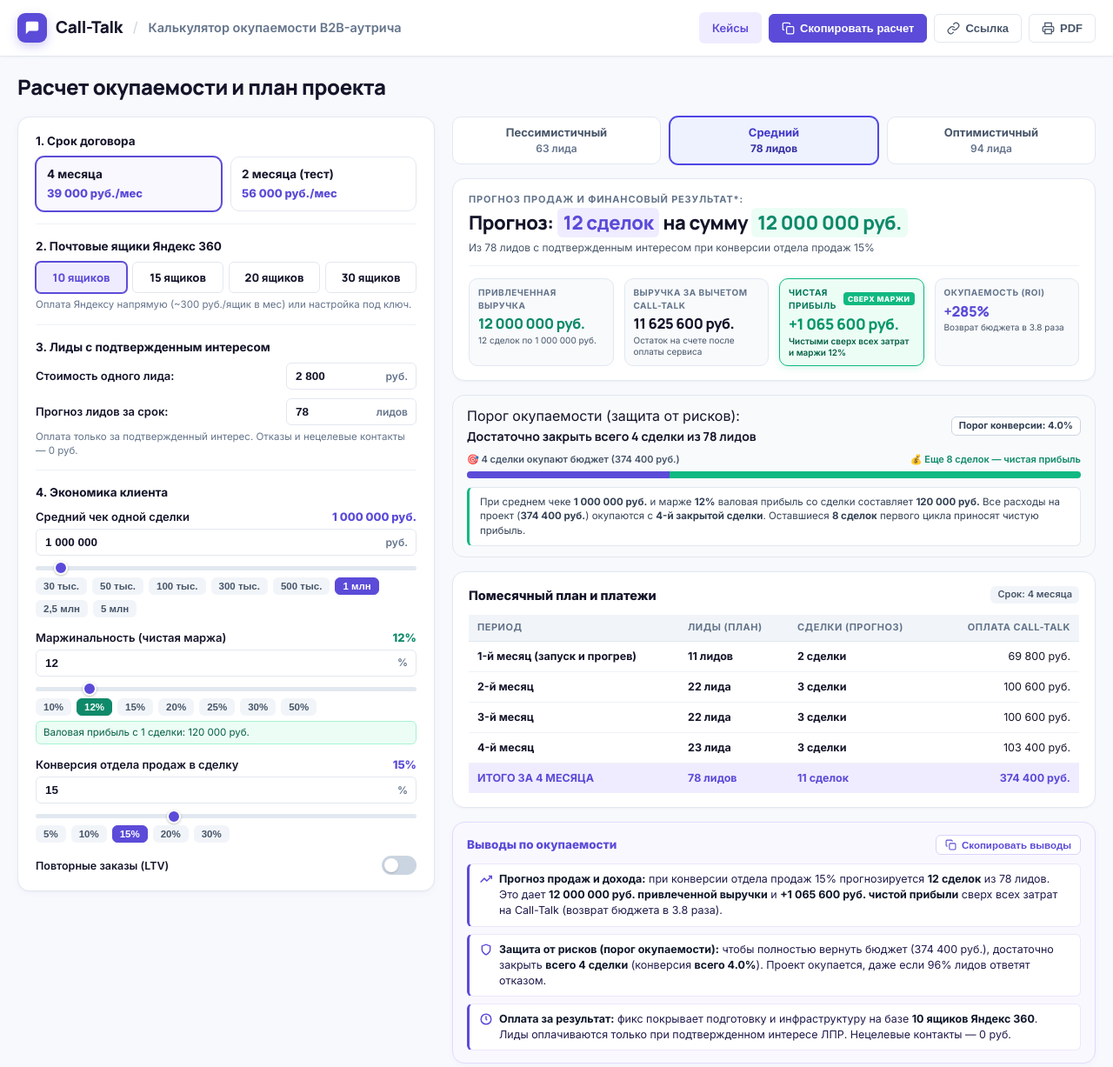
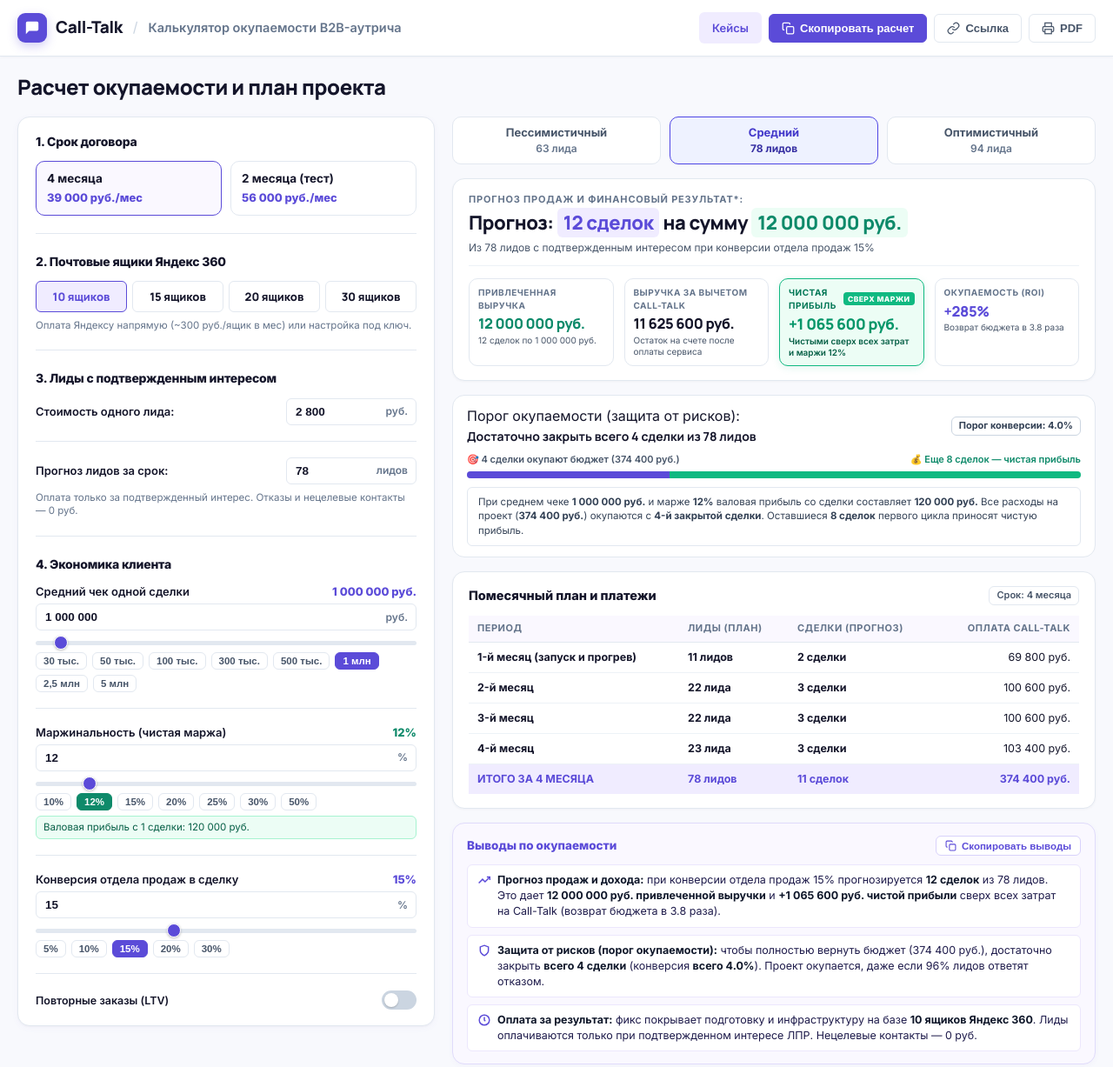
Before and after one commit to Ouliania/CALL-TALK-calculator, a website: page index.html in a window 1280 px wide. Shown: the top 1227 px of the page at 87% size. Drawn offline with Linux system fonts and the light colour scheme.

Commit message:
feat: enforce strict 1px borders, clean white cards, and crisp field dividers

```diff
--- a/index.html
+++ b/index.html
@@ -122,8 +122,10 @@
             </div>
           </div>
 
+          <div class="field-divider"></div>
+
           <!-- Прогноз переданных лидов (считается от ящиков 10/15/20/30, но меняется вручную) -->
-          <div class="input-clean-row" style="margin-top: 10px;">
+          <div class="input-clean-row">
             <label for="leadsCountInput" class="clean-field-label">Прогноз лидов за срок:</label>
             <div class="currency-input-wrapper">
               <input type="number" id="leadsCountInput" class="number-input" value="78" min="1" max="2000">
@@ -140,7 +142,7 @@
           </div>
 
           <!-- Средний чек -->
-          <div class="input-with-slider" style="margin-bottom: 14px;">
+          <div class="input-with-slider">
             <div class="field-header">
               <span>Средний чек одной сделки</span>
               <span id="dealCheckDisplay" class="field-val-badge">1 000 000 руб.</span>
@@ -164,8 +166,10 @@
             </div>
           </div>
 
+          <div class="field-divider"></div>
+
           <!-- Маржа % -->
-          <div class="input-with-slider" style="margin-bottom: 14px;">
+          <div class="input-with-slider">
             <div class="field-header">
               <span>Маржинальность (чистая маржа)</span>
               <span id="marginDisplay" class="field-val-badge teal">12%</span>
@@ -191,8 +195,10 @@
             </div>
           </div>
 
+          <div class="field-divider"></div>
+
           <!-- Конверсия % -->
-          <div class="input-with-slider" style="margin-bottom: 14px;">
+          <div class="input-with-slider">
             <div class="field-header">
               <span>Конверсия отдела продаж в сделку</span>
               <span id="conversionDisplay" class="field-val-badge">15%</span>
@@ -212,6 +218,8 @@
               <button class="pill-btn pill-conv" data-conv="30">30%</button>
             </div>
           </div>
+
+          <div class="field-divider"></div>
 
           <!-- LTV Repeat Deals -->
           <div class="toggle-row">
--- a/public/styles.css
+++ b/public/styles.css
@@ -268,9 +268,9 @@
 }
 
 .panel-section {
-  margin-bottom: 16px;
-  padding-bottom: 14px;
-  border-bottom: 1px solid var(--border-light);
+  margin-bottom: 22px;
+  padding-bottom: 20px;
+  border-bottom: 1px solid var(--border);
 }
 
 .panel-section:last-child {
@@ -279,20 +279,28 @@
   border-bottom: none;
 }
 
+.field-divider {
+  height: 1px;
+  background-color: var(--border);
+  margin: 18px 0;
+  width: 100%;
+}
+
 .section-label {
   display: flex;
   justify-content: space-between;
   align-items: center;
-  font-size: 13.5px;
-  font-weight: 700;
+  font-size: 14px;
+  font-weight: 800;
   color: var(--text-main);
-  margin-bottom: 8px;
+  margin-bottom: 12px;
+  letter-spacing: -0.2px;
 }
 
 .section-hint {
   font-size: 11.5px;
   color: var(--text-muted);
-  margin-top: 6px;
+  margin-top: 8px;
   line-height: 1.35;
 }
 
@@ -304,7 +312,7 @@
 }
 
 .option-card {
-  border: 1.5px solid var(--border);
+  border: 1px solid var(--border);
   border-radius: var(--radius-md);
   padding: 10px 12px;
   background: #FFFFFF;
@@ -317,13 +325,13 @@
 
 .option-card:hover {
   border-color: var(--border-dark);
-  background: var(--bg-hover);
+  background: #FAF8FF;
 }
 
 .option-card.active {
   border-color: var(--primary);
   background: var(--primary-subtle);
-  box-shadow: 0 0 0 1px var(--primary);
+  box-shadow: none;
 }
 
 .option-card-title {
@@ -347,7 +355,7 @@
 
 .mailbox-btn {
   background: #FFFFFF;
-  border: 1.5px solid var(--border);
+  border: 1px solid var(--border);
   border-radius: var(--radius-sm);
   padding: 8px 4px;
   display: flex;
@@ -360,13 +368,13 @@
 
 .mailbox-btn:hover {
   border-color: var(--border-dark);
-  background: var(--bg-hover);
+  background: #FAF8FF;
 }
 
 .mailbox-btn.active {
   border-color: var(--primary);
   background: var(--primary-light);
-  box-shadow: 0 0 0 1px var(--primary);
+  box-shadow: none;
 }
 
 .mailbox-num {
@@ -404,7 +412,7 @@
 .number-input {
   width: 100%;
   padding: 7px 42px 7px 10px;
-  border: 1.5px solid var(--border);
+  border: 1px solid var(--border);
   border-radius: var(--radius-sm);
   font-size: 13.5px;
   font-weight: 700;
@@ -416,7 +424,7 @@
 
 .number-input:focus {
   border-color: var(--primary);
-  box-shadow: 0 0 0 2px var(--primary-glow);
+  box-shadow: 0 0 0 1px var(--primary);
 }
 
 .input-suffix {
@@ -480,7 +488,7 @@
   border-radius: 50%;
   background: var(--primary);
   cursor: pointer;
-  border: 2px solid #FFFFFF;
+  border: 1px solid #FFFFFF;
   box-shadow: 0 1px 3px rgba(0, 0, 0, 0.25);
   transition: transform 0.1s;
 }
@@ -497,8 +505,8 @@
 }
 
 .pill-btn {
-  background: var(--bg-muted);
-  border: 1px solid transparent;
+  background: #FFFFFF;
+  border: 1px solid var(--border);
   color: var(--text-secondary);
   font-size: 11.5px;
   font-weight: 600;
@@ -509,8 +517,9 @@
 }
 
 .pill-btn:hover {
-  background: var(--border);
-  color: var(--text-main);
+  background: #FAF8FF;
+  border-color: var(--primary);
+  color: var(--primary);
 }
 
 .pill-btn.active {
@@ -651,7 +660,7 @@
   justify-content: center;
   padding: 10px 14px;
   background: #FFFFFF;
-  border: 1.5px solid var(--border);
+  border: 1px solid var(--border);
   border-radius: var(--radius-md);
   cursor: pointer;
   transition: all 0.15s ease;
@@ -662,7 +671,7 @@
 
 .scenario-btn:hover {
   border-color: var(--border-hover);
-  background: #F8FAFC;
+  background: #FAF8FF;
 }
 
 .scenario-btn-title {
@@ -683,7 +692,7 @@
 .scenario-btn[data-scenario="pessimistic"].active {
   background: #F8FAFC;
   border-color: #64748B;
-  box-shadow: 0 0 0 1px #64748B, var(--shadow-sm);
+  box-shadow: var(--shadow-sm);
 }
 
 .scenario-btn[data-scenario="pessimistic"].active .scenario-btn-title {
@@ -698,7 +707,7 @@
 .scenario-btn[data-scenario="medium"].active {
   background: #EEF2FF;
   border-color: #4F46E5;
-  box-shadow: 0 0 0 1px #4F46E5, var(--shadow-sm);
+  box-shadow: var(--shadow-sm);
 }
 
 .scenario-btn[data-scenario="medium"].active .scenario-btn-title {
@@ -713,7 +722,7 @@
 .scenario-btn[data-scenario="optimistic"].active {
   background: #ECFDF5;
   border-color: #10B981;
-  box-shadow: 0 0 0 1px #10B981, var(--shadow-sm);
+  box-shadow: var(--shadow-sm);
 }
 
 .scenario-btn[data-scenario="optimistic"].active .scenario-btn-title {
@@ -728,7 +737,7 @@
 /* 1. Monthly Table (СУНУТО ВЫШЕ!) */
 .table-card {
   background: #FFFFFF;
-  border: 1.5px solid var(--border);
+  border: 1px solid var(--border);
   border-radius: var(--radius-lg);
   padding: 16px 18px;
   box-shadow: var(--shadow-sm);
@@ -749,7 +758,8 @@
 
 .table-badge {
   font-size: 11px;
-  background: var(--bg-muted);
+  background: #FFFFFF;
+  border: 1px solid var(--border);
   color: var(--text-secondary);
   padding: 2px 8px;
   border-radius: var(--radius-sm);
@@ -770,8 +780,8 @@
   text-transform: uppercase;
   letter-spacing: 0.5px;
   color: var(--text-muted);
-  border-bottom: 1.5px solid var(--border);
-  background: var(--bg-muted);
+  border-bottom: 1px solid var(--border);
+  background: #FAF8FF;
 }
 
 .funnel-table th:last-child,
@@ -792,14 +802,14 @@
 .funnel-table .total-row td {
   font-weight: 800;
   background: var(--primary-light);
-  border-top: 1.5px solid var(--primary-border);
+  border-top: 1px solid var(--primary-border);
   color: var(--primary);
 }
 
 /* 1. Project Forecast Card (HERO AT TOP) */
 .forecast-card {
   background: #FFFFFF;
-  border: 1.5px solid var(--border);
+  border: 1px solid var(--border);
   border-radius: var(--radius-lg);
   padding: 16px 18px;
   box-shadow: var(--shadow-sm);
@@ -872,8 +882,8 @@
 
 /* 3. Break-even Card (COMPACT, LOWER) */
 .breakeven-card.compact {
-  background: #F8FAFC;
-  border: 1px solid #E2E8F0;
+  background: #FFFFFF;
+  border: 1px solid var(--border);
   border-radius: var(--radius-lg);
   padding: 12px 16px;
   box-shadow: none;
@@ -955,8 +965,7 @@
   background: #FFFFFF;
   padding: 8px 12px;
   border-radius: var(--radius-sm);
-  border: 1px solid #E2E8F0;
-  border-left: 3px solid #10B981;
+  border: 1px solid var(--border);
 }
 
 .fin-stat-col {
@@ -964,16 +973,16 @@
   flex-direction: column;
   justify-content: flex-start;
   padding: 8px 10px;
-  background: #F8FAFC;
-  border: 1px solid #E2E8F0;
+  background: #FFFFFF;
+  border: 1px solid var(--border);
   border-radius: var(--radius-md);
   transition: all 0.2s ease;
 }
 
 .fin-stat-col.highlight-net-profit {
   background: #ECFDF5;
-  border: 1.5px solid #10B981;
-  box-shadow: 0 2px 10px rgba(16, 185, 129, 0.15);
+  border: 1px solid #10B981;
+  box-shadow: 0 2px 10px rgba(16, 185, 129, 0.12);
 }
 
 .fin-stat-label-row {
@@ -1046,7 +1055,7 @@
 /* 4. Conclusions Card */
 .conclusions-card {
   background: #FAF8FF;
-  border: 1.5px solid #E0DBFB;
+  border: 1px solid #E0DBFB;
   border-radius: var(--radius-lg);
   padding: 14px 16px;
   box-shadow: 0 2px 6px rgba(91, 75, 216, 0.04);
@@ -1082,7 +1091,6 @@
   padding: 8px 12px;
   border-radius: var(--radius-sm);
   border: 1px solid #ECE7FD;
-  border-left: 3px solid var(--primary);
 }
 
 .conclusion-item strong {
@@ -1104,8 +1112,8 @@
   gap: 8px;
   margin-top: 14px;
   padding: 12px 14px;
-  background: #F8FAFC;
-  border: 1px solid #E2E8F0;
+  background: #FFFFFF;
+  border: 1px solid var(--border);
   border-radius: var(--radius-md);
 }
 
@@ -1200,17 +1208,15 @@
   display: flex;
   flex-direction: column;
   padding: 14px 16px;
-  background: #F8FAFC;
+  background: #FFFFFF;
   border: 1px solid var(--border);
-  border-left: 3px solid #E0DBFD;
   border-radius: var(--radius-md);
   transition: all 0.2s ease;
 }
 
 .niche-card:hover {
-  background: #FFFFFF;
+  background: #FAF8FF;
   border-color: var(--primary);
-  border-left-color: var(--primary);
   box-shadow: 0 4px 14px rgba(91, 75, 216, 0.08);
   transform: translateY(-2px);
 }
@@ -1337,11 +1343,11 @@
 .footer-badge {
   font-size: 11px;
   font-weight: 600;
-  background: #F1F5F9;
+  background: #FFFFFF;
   color: var(--dark-700);
-  padding: 4px 9px;
+  padding: 4px 10px;
   border-radius: 6px;
-  border: 1px solid #E2E8F0;
+  border: 1px solid var(--border);
 }
 
 .footer-nav-col {
--- a/styles.css
+++ b/styles.css
@@ -268,9 +268,9 @@
 }
 
 .panel-section {
-  margin-bottom: 16px;
-  padding-bottom: 14px;
-  border-bottom: 1px solid var(--border-light);
+  margin-bottom: 22px;
+  padding-bottom: 20px;
+  border-bottom: 1px solid var(--border);
 }
 
 .panel-section:last-child {
@@ -279,20 +279,28 @@
   border-bottom: none;
 }
 
+.field-divider {
+  height: 1px;
+  background-color: var(--border);
+  margin: 18px 0;
+  width: 100%;
+}
+
 .section-label {
   display: flex;
   justify-content: space-between;
   align-items: center;
-  font-size: 13.5px;
-  font-weight: 700;
+  font-size: 14px;
+  font-weight: 800;
   color: var(--text-main);
-  margin-bottom: 8px;
+  margin-bottom: 12px;
+  letter-spacing: -0.2px;
 }
 
 .section-hint {
   font-size: 11.5px;
   color: var(--text-muted);
-  margin-top: 6px;
+  margin-top: 8px;
   line-height: 1.35;
 }
 
@@ -304,7 +312,7 @@
 }
 
 .option-card {
-  border: 1.5px solid var(--border);
+  border: 1px solid var(--border);
   border-radius: var(--radius-md);
   padding: 10px 12px;
   background: #FFFFFF;
@@ -317,13 +325,13 @@
 
 .option-card:hover {
   border-color: var(--border-dark);
-  background: var(--bg-hover);
+  background: #FAF8FF;
 }
 
 .option-card.active {
   border-color: var(--primary);
   background: var(--primary-subtle);
-  box-shadow: 0 0 0 1px var(--primary);
+  box-shadow: none;
 }
 
 .option-card-title {
@@ -347,7 +355,7 @@
 
 .mailbox-btn {
   background: #FFFFFF;
-  border: 1.5px solid var(--border);
+  border: 1px solid var(--border);
   border-radius: var(--radius-sm);
   padding: 8px 4px;
   display: flex;
@@ -360,13 +368,13 @@
 
 .mailbox-btn:hover {
   border-color: var(--border-dark);
-  background: var(--bg-hover);
+  background: #FAF8FF;
 }
 
 .mailbox-btn.active {
   border-color: var(--primary);
   background: var(--primary-light);
-  box-shadow: 0 0 0 1px var(--primary);
+  box-shadow: none;
 }
 
 .mailbox-num {
@@ -404,7 +412,7 @@
 .number-input {
   width: 100%;
   padding: 7px 42px 7px 10px;
-  border: 1.5px solid var(--border);
+  border: 1px solid var(--border);
   border-radius: var(--radius-sm);
   font-size: 13.5px;
   font-weight: 700;
@@ -416,7 +424,7 @@
 
 .number-input:focus {
   border-color: var(--primary);
-  box-shadow: 0 0 0 2px var(--primary-glow);
+  box-shadow: 0 0 0 1px var(--primary);
 }
 
 .input-suffix {
@@ -480,7 +488,7 @@
   border-radius: 50%;
   background: var(--primary);
   cursor: pointer;
-  border: 2px solid #FFFFFF;
+  border: 1px solid #FFFFFF;
   box-shadow: 0 1px 3px rgba(0, 0, 0, 0.25);
   transition: transform 0.1s;
 }
@@ -497,8 +505,8 @@
 }
 
 .pill-btn {
-  background: var(--bg-muted);
-  border: 1px solid transparent;
+  background: #FFFFFF;
+  border: 1px solid var(--border);
   color: var(--text-secondary);
   font-size: 11.5px;
   font-weight: 600;
@@ -509,8 +517,9 @@
 }
 
 .pill-btn:hover {
-  background: var(--border);
-  color: var(--text-main);
+  background: #FAF8FF;
+  border-color: var(--primary);
+  color: var(--primary);
 }
 
 .pill-btn.active {
@@ -651,7 +660,7 @@
   justify-content: center;
   padding: 10px 14px;
   background: #FFFFFF;
-  border: 1.5px solid var(--border);
+  border: 1px solid var(--border);
   border-radius: var(--radius-md);
   cursor: pointer;
   transition: all 0.15s ease;
@@ -662,7 +671,7 @@
 
 .scenario-btn:hover {
   border-color: var(--border-hover);
-  background: #F8FAFC;
+  background: #FAF8FF;
 }
 
 .scenario-btn-title {
@@ -683,7 +692,7 @@
 .scenario-btn[data-scenario="pessimistic"].active {
   background: #F8FAFC;
   border-color: #64748B;
-  box-shadow: 0 0 0 1px #64748B, var(--shadow-sm);
+  box-shadow: var(--shadow-sm);
 }
 
 .scenario-btn[data-scenario="pessimistic"].active .scenario-btn-title {
@@ -698,7 +707,7 @@
 .scenario-btn[data-scenario="medium"].active {
   background: #EEF2FF;
   border-color: #4F46E5;
-  box-shadow: 0 0 0 1px #4F46E5, var(--shadow-sm);
+  box-shadow: var(--shadow-sm);
 }
 
 .scenario-btn[data-scenario="medium"].active .scenario-btn-title {
@@ -713,7 +722,7 @@
 .scenario-btn[data-scenario="optimistic"].active {
   background: #ECFDF5;
   border-color: #10B981;
-  box-shadow: 0 0 0 1px #10B981, var(--shadow-sm);
+  box-shadow: var(--shadow-sm);
 }
 
 .scenario-btn[data-scenario="optimistic"].active .scenario-btn-title {
@@ -728,7 +737,7 @@
 /* 1. Monthly Table (СУНУТО ВЫШЕ!) */
 .table-card {
   background: #FFFFFF;
-  border: 1.5px solid var(--border);
+  border: 1px solid var(--border);
   border-radius: var(--radius-lg);
   padding: 16px 18px;
   box-shadow: var(--shadow-sm);
@@ -749,7 +758,8 @@
 
 .table-badge {
   font-size: 11px;
-  background: var(--bg-muted);
+  background: #FFFFFF;
+  border: 1px solid var(--border);
   color: var(--text-secondary);
   padding: 2px 8px;
   border-radius: var(--radius-sm);
@@ -770,8 +780,8 @@
   text-transform: uppercase;
   letter-spacing: 0.5px;
   color: var(--text-muted);
-  border-bottom: 1.5px solid var(--border);
-  background: var(--bg-muted);
+  border-bottom: 1px solid var(--border);
+  background: #FAF8FF;
 }
 
 .funnel-table th:last-child,
@@ -792,14 +802,14 @@
 .funnel-table .total-row td {
   font-weight: 800;
   background: var(--primary-light);
-  border-top: 1.5px solid var(--primary-border);
+  border-top: 1px solid var(--primary-border);
   color: var(--primary);
 }
 
 /* 1. Project Forecast Card (HERO AT TOP) */
 .forecast-card {
   background: #FFFFFF;
-  border: 1.5px solid var(--border);
+  border: 1px solid var(--border);
   border-radius: var(--radius-lg);
   padding: 16px 18px;
   box-shadow: var(--shadow-sm);
@@ -872,8 +882,8 @@
 
 /* 3. Break-even Card (COMPACT, LOWER) */
 .breakeven-card.compact {
-  background: #F8FAFC;
-  border: 1px solid #E2E8F0;
+  background: #FFFFFF;
+  border: 1px solid var(--border);
   border-radius: var(--radius-lg);
   padding: 12px 16px;
   box-shadow: none;
@@ -955,8 +965,7 @@
   background: #FFFFFF;
   padding: 8px 12px;
   border-radius: var(--radius-sm);
-  border: 1px solid #E2E8F0;
-  border-left: 3px solid #10B981;
+  border: 1px solid var(--border);
 }
 
 .fin-stat-col {
@@ -964,16 +973,16 @@
   flex-direction: column;
   justify-content: flex-start;
   padding: 8px 10px;
-  background: #F8FAFC;
-  border: 1px solid #E2E8F0;
+  background: #FFFFFF;
+  border: 1px solid var(--border);
   border-radius: var(--radius-md);
   transition: all 0.2s ease;
 }
 
 .fin-stat-col.highlight-net-profit {
   background: #ECFDF5;
-  border: 1.5px solid #10B981;
-  box-shadow: 0 2px 10px rgba(16, 185, 129, 0.15);
+  border: 1px solid #10B981;
+  box-shadow: 0 2px 10px rgba(16, 185, 129, 0.12);
 }
 
 .fin-stat-label-row {
@@ -1046,7 +1055,7 @@
 /* 4. Conclusions Card */
 .conclusions-card {
   background: #FAF8FF;
-  border: 1.5px solid #E0DBFB;
+  border: 1px solid #E0DBFB;
   border-radius: var(--radius-lg);
   padding: 14px 16px;
   box-shadow: 0 2px 6px rgba(91, 75, 216, 0.04);
@@ -1082,7 +1091,6 @@
   padding: 8px 12px;
   border-radius: var(--radius-sm);
   border: 1px solid #ECE7FD;
-  border-left: 3px solid var(--primary);
 }
 
 .conclusion-item strong {
@@ -1104,8 +1112,8 @@
   gap: 8px;
   margin-top: 14px;
   padding: 12px 14px;
-  background: #F8FAFC;
-  border: 1px solid #E2E8F0;
+  background: #FFFFFF;
+  border: 1px solid var(--border);
   border-radius: var(--radius-md);
 }
 
@@ -1200,17 +1208,15 @@
   display: flex;
   flex-direction: column;
   padding: 14px 16px;
-  background: #F8FAFC;
+  background: #FFFFFF;
   border: 1px solid var(--border);
-  border-left: 3px solid #E0DBFD;
   border-radius: var(--radius-md);
   transition: all 0.2s ease;
 }
 
 .niche-card:hover {
-  background: #FFFFFF;
+  background: #FAF8FF;
   border-color: var(--primary);
-  border-left-color: var(--primary);
   box-shadow: 0 4px 14px rgba(91, 75, 216, 0.08);
   transform: translateY(-2px);
 }
@@ -1337,11 +1343,11 @@
 .footer-badge {
   font-size: 11px;
   font-weight: 600;
-  background: #F1F5F9;
+  background: #FFFFFF;
   color: var(--dark-700);
-  padding: 4px 9px;
+  padding: 4px 10px;
   border-radius: 6px;
-  border: 1px solid #E2E8F0;
+  border: 1px solid var(--border);
 }
 
 .footer-nav-col {
```
Also changed, not shown: public/index.html (+12 -4 lines).
